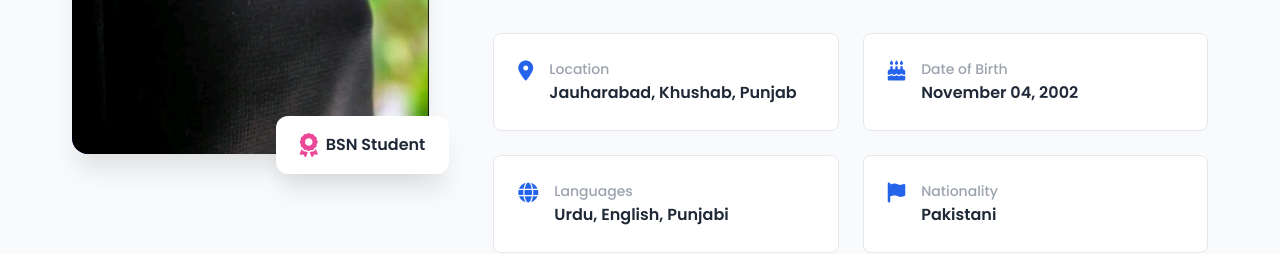
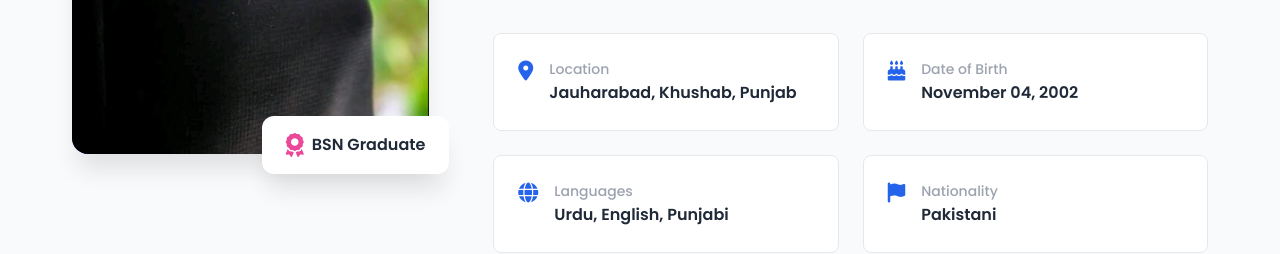
Before and after one commit to SeeratSkillsSphere/SeerLishiya, a plain HTML site: page index.html in a window 1280 px wide. Shown: the part 1420-1674 px from the top of the page. Drawn offline with nearby package versions, Linux system fonts and the light colour scheme.

Commit message:
Update index.html

```diff
--- a/index.html
+++ b/index.html
@@ -5,9 +5,9 @@
     <meta charset="UTF-8">
     <meta name="viewport" content="width=device-width, initial-scale=1.0">
     <meta name="description"
-        content="Hadia Seerat - BSN Student | Clinical Nursing Professional | Published Researcher. Portfolio showcasing clinical experience, education, publications, and professional achievements.">
+        content="Hadia Seerat - BSN Graduate | Clinical Nursing Professional | Published Researcher. Portfolio showcasing clinical experience, education, publications, and professional achievements.">
     <meta name="keywords"
-        content="Hadia Seerat, Nursing Professional, BSN Student, Clinical Nurse, Healthcare, Medical Research, Sir Gangaram Hospital, FJMU Lahore">
+        content="Hadia Seerat, Nursing Professional, BSN Graduate, Clinical Nurse, Healthcare, Medical Research, Sir Gangaram Hospital, FJMU Lahore">
     <meta name="author" content="Hadia Seerat">
     <meta property="og:title" content="Hadia Seerat - Clinical Nursing Professional & Researcher">
     <meta property="og:description"
@@ -161,7 +161,7 @@
                         <img src="Image.png" alt="Hadia Seerat" class="about-img">
                         <div class="about-badge">
                             <i class="fas fa-award"></i>
-                            <span>BSN Student</span>
+                            <span>BSN Graduate</span>
                         </div>
                     </div>
                 </div>
```
